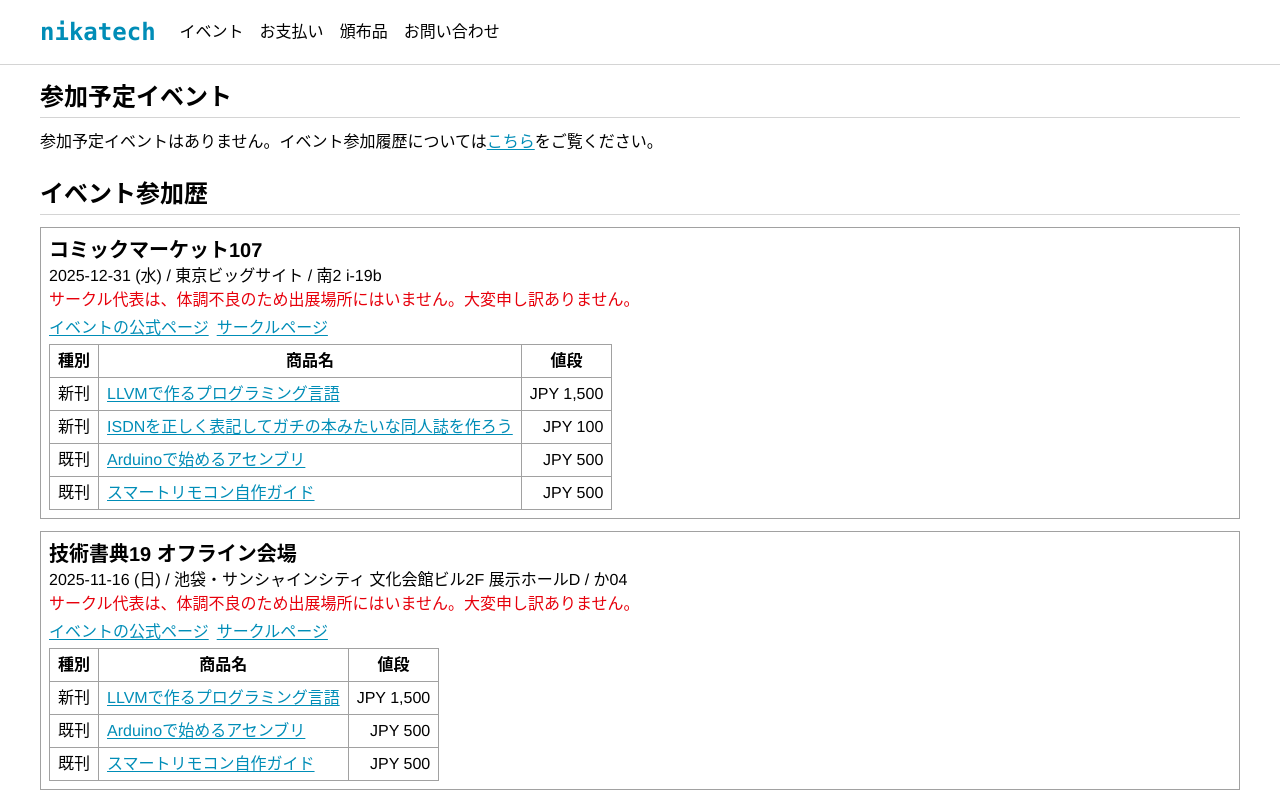
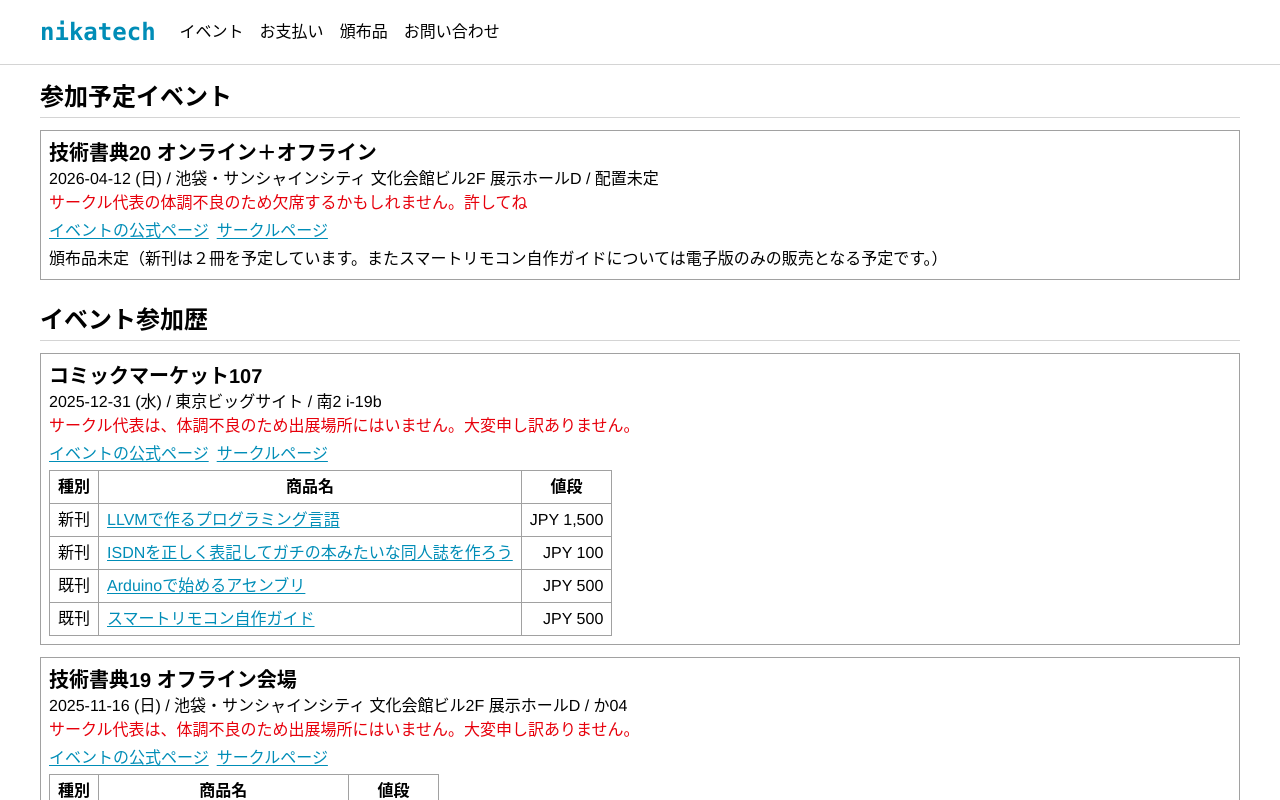
Before and after one commit to nikachu2012/nikatech-site, a Next.js app: page /event in a window 1280 px wide. Shown: the top 800 px of the page. Built offline with nearby package versions, Linux system fonts and the light colour scheme.

Commit message:
[add] 技術書典のお知らせを追加

```diff
--- a/app/(default)/event/event.tsx
+++ b/app/(default)/event/event.tsx
@@ -2,21 +2,23 @@ import Link from "next/link";
 
 export function EventSchedule() {
     return <>
-        <div>
+        {/* <div>
             参加予定イベントはありません。イベント参加履歴については<Link href={"/event"} className="link">こちら</Link>をご覧ください。
-        </div>
-        {/* <div className="border border-neutral-400 p-2">
-            <div className="font-bold text-xl">コミックマーケット107</div>
-            <div className="">2025-12-31 (水) / 東京ビッグサイト / 南2 i-19b</div>
-            <div className="text-red-600">サークル代表は、体調不良のため出展場所にはいません。大変申し訳ありません。</div>
+        </div> */}
+        <div className="border border-neutral-400 p-2">
+            <div className="font-bold text-xl">技術書典20 オンライン＋オフライン</div>
+            <div className="">2026-04-12 (日) / 池袋・サンシャインシティ 文化会館ビル2F 展示ホールD / 配置未定</div>
+            <div className="text-red-600">サークル代表の体調不良のため欠席するかもしれません。許してね</div>
 
             <div className="flex flex-wrap my-1 gap-2">
-                <Link className="link" href={"https://www.comiket.co.jp/info-a/C107/C107Info.html"} target="_blank">イベントの公式ページ</Link>
-                <Link className="link" href={"https://webcatalog.circle.ms/Perma/Circle/10507495/"} target="_blank">サークルページ</Link>
+                <Link className="link" href={"https://techbookfest.org/event/tbf20"} target="_blank">イベントの公式ページ</Link>
+                <Link className="link" href={"https://techbookfest.org/organization/KdLZ1mQYzBTzyyz68x2UX"} target="_blank">サークルページ</Link>
             </div>
 
+
             <div>
-                <table className="border-collapse mt-1 table-auto">
+                頒布品未定（新刊は２冊を予定しています。またスマートリモコン自作ガイドについては電子版のみの販売となる予定です。）
+                {/* <table className="border-collapse mt-1 table-auto">
                     <thead>
                         <tr>
                             <th className="border border-neutral-400 p-1 px-2">種別</th>
@@ -44,8 +46,8 @@ export function EventSchedule() {
                         <td className="border border-neutral-400 p-1 px-2"><Link className="link" href={"/item/smartremote_guide"}>スマートリモコン自作ガイド</Link></td>
                         <td className="border border-neutral-400 p-1 px-2 text-right">JPY 500</td>
                     </tr>
-                </table>
+                </table> */}
             </div>
-        </div> */}
+        </div>
     </>
 }
```
